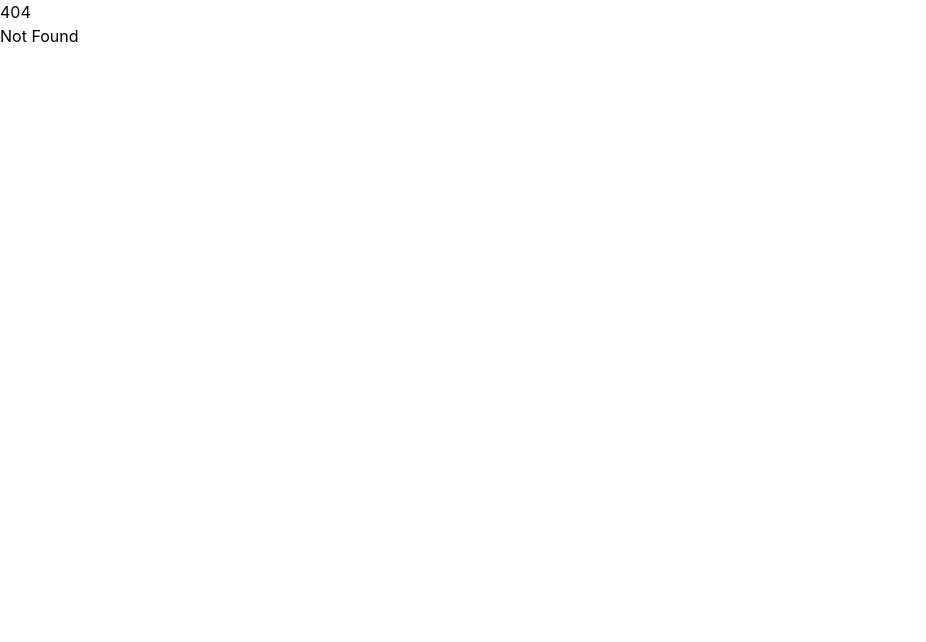
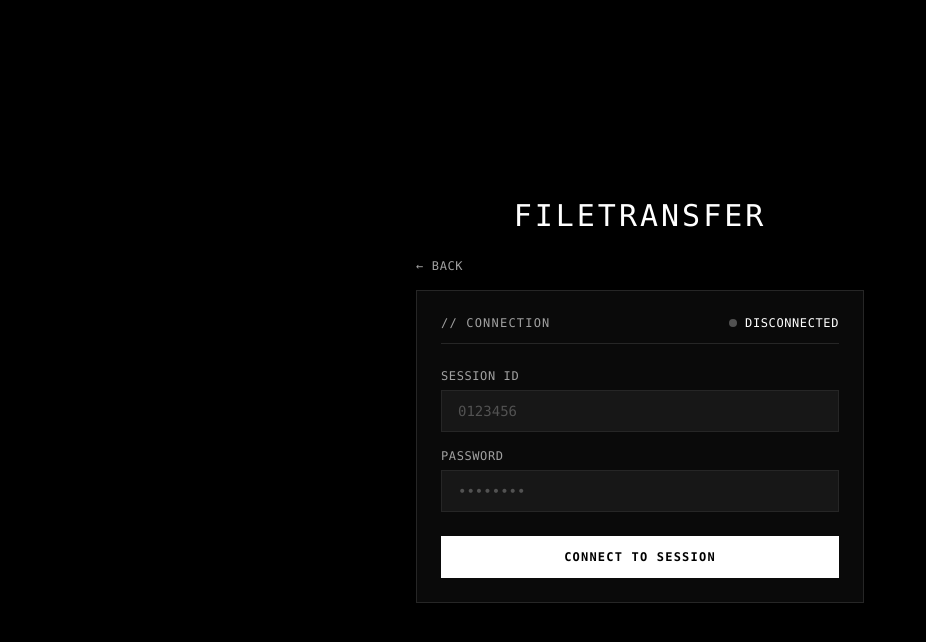
Before and after one commit to DomenOnassis/FileTransfer, a SvelteKit app in the folder client/: page /connect in a window 1280 px wide. Before the commit this address had no page. Shown: the top 642 px of the page, without its empty margins (0-926 px from the left). Built offline with nearby package versions, Linux system fonts and the light colour scheme.

Commit message:
feat: created connect page

```diff
--- /dev/null
+++ b/client/src/routes/connect/+page.svelte
@@ -0,0 +1,189 @@
+<script lang="ts">
+  let sessionIdInput = $state("");
+  let sessionPwdInput = $state("");
+  let isConnecting = $state(false);
+  let isConnected = $state(false);
+  let savePath = $state("");
+  let incomingFiles = $state<Array<{ name: string; size: string; status: string; progress: number }>>([]);
+
+  function handleConnect(e: SubmitEvent) {
+    e.preventDefault();
+    if (!sessionIdInput || !sessionPwdInput) return;
+
+    isConnecting = true;
+
+    // TODO: Initiate WebSockets handshake & host approval request
+    setTimeout(() => {
+      isConnecting = false;
+      isConnected = true;
+    }, 1500);
+  }
+
+  function disconnect() {
+    isConnected = false;
+    isConnecting = false;
+    sessionIdInput = "";
+    sessionPwdInput = "";
+  }
+</script>
+
+<main class="min-h-screen bg-black text-neutral-100 flex flex-col items-center justify-center p-4">
+
+  <h1 class="text-3xl font-mono tracking-widest uppercase mb-6 text-white">
+    FileTransfer
+  </h1>
+
+  <!-- Back Button -->
+  <div class="w-full max-w-md flex justify-start mb-4">
+    <a
+      href="/"
+      class="inline-flex items-center gap-2 text-xs font-mono uppercase tracking-wider text-neutral-400 hover:text-white transition-colors"
+    >
+      <span>←</span>
+      <span>Back</span>
+    </a>
+  </div>
+
+  <div class="w-full max-w-md bg-neutral-950 border border-neutral-800 rounded-none p-6 shadow-2xl space-y-6">
+
+    <!-- Status Indicator -->
+    <div class="flex items-center justify-between border-b border-neutral-800 pb-3">
+      <span class="text-xs font-mono uppercase tracking-widest text-neutral-400">
+        // Connection
+      </span>
+      <div class="flex items-center gap-2">
+        <span class={`w-2 h-2 rounded-full ${isConnected ? 'bg-white' : isConnecting ? 'bg-amber-400 animate-ping' : 'bg-neutral-600'}`}></span>
+        <span class="text-xs font-mono uppercase tracking-wider text-white">
+          {isConnected ? 'Connected to Host' : isConnecting ? 'Awaiting Approval...' : 'Disconnected'}
+        </span>
+      </div>
+    </div>
+
+    {#if !isConnected && !isConnecting}
+      <!-- Connection Form -->
+      <form onsubmit={handleConnect} class="w-full space-y-4">
+        <div class="w-full flex flex-col gap-1.5 text-left">
+          <label for="session-id" class="text-xs font-mono tracking-wider uppercase text-neutral-400 block">
+            Session ID
+          </label>
+          <input
+            type="text"
+            id="session-id"
+            bind:value={sessionIdInput}
+            placeholder="0123456"
+            class="w-full box-border px-4 py-2.5 bg-neutral-900 border border-neutral-800 rounded-none font-mono text-sm text-white placeholder-neutral-600 focus:outline-none focus:border-neutral-500 caret-white transition-colors"
+            required
+          />
+        </div>
+
+        <div class="w-full flex flex-col gap-1.5 text-left">
+          <label for="session-pwd" class="text-xs font-mono tracking-wider uppercase text-neutral-400 block">
+            Password
+          </label>
+          <input
+            type="password"
+            id="session-pwd"
+            bind:value={sessionPwdInput}
+            placeholder="••••••••"
+            class="w-full box-border px-4 py-2.5 bg-neutral-900 border border-neutral-800 rounded-none font-mono text-sm text-white placeholder-neutral-600 focus:outline-none focus:border-neutral-500 caret-white transition-colors"
+            required
+          />
+        </div>
+
+        <button
+          type="submit"
+          class="w-full bg-white text-black border border-white font-mono text-xs uppercase tracking-widest py-3 font-bold hover:bg-neutral-200 transition-colors cursor-pointer mt-2"
+        >
+          Connect to Session
+        </button>
+      </form>
+    {:else if isConnecting}
+      <!-- Waiting / Handshake State -->
+      <div class="py-8 space-y-4 text-center">
+        <div class="text-xs font-mono text-neutral-400 uppercase tracking-widest animate-pulse">
+          Connecting to {sessionIdInput}...
+        </div>
+        <p class="text-xs font-mono text-neutral-500">
+          Waiting for host to accept your connection request.
+        </p>
+        <button
+          onclick={disconnect}
+          class="bg-neutral-900 border border-neutral-800 text-neutral-400 font-mono text-xs uppercase tracking-wider px-4 py-2 hover:bg-neutral-800 hover:text-white transition-colors"
+        >
+          Cancel
+        </button>
+      </div>
+    {:else}
+      <!-- Connected Receiver State -->
+      <div class="space-y-6">
+
+        <!-- Save Location Selector -->
+        <div class="space-y-2">
+          <span class="text-xs font-mono uppercase tracking-widest text-neutral-400 block">
+            // Save Destination
+          </span>
+          <div class="flex gap-2 w-full">
+            <input
+              type="text"
+              bind:value={savePath}
+              placeholder="Select folder..."
+              readonly
+              class="flex-1 px-3 py-2 bg-neutral-900 border border-neutral-800 font-mono text-xs text-white placeholder-neutral-600 focus:outline-none"
+            />
+            <button
+              type="button"
+              class="bg-neutral-900 border border-neutral-800 text-white font-mono text-xs uppercase px-3 py-2 hover:bg-neutral-800"
+            >
+              Browse
+            </button>
+          </div>
+        </div>
+
+        <!-- Incoming Files Receiver Stream -->
+        <div class="space-y-2">
+          <span class="text-xs font-mono uppercase tracking-widest text-neutral-400 block">
+            // Incoming Files
+          </span>
+
+          {#if incomingFiles.length === 0}
+            <div class="p-6 bg-neutral-900/40 border border-neutral-800 text-center text-xs font-mono text-neutral-500 uppercase">
+              Ready to receive files...
+            </div>
+          {:else}
+            <div class="space-y-2 max-h-48 overflow-y-auto">
+              {#each incomingFiles as file}
+                <div class="p-2.5 bg-neutral-900 border border-neutral-800 text-xs font-mono space-y-2">
+                  <div class="flex items-center justify-between">
+                    <span class="truncate max-w-45 text-neutral-200">{file.name}</span>
+                    <span class="text-neutral-500">{file.size}</span>
+                  </div>
+
+                  <div class="space-y-1">
+                    <div class="flex justify-between text-[10px] text-neutral-400 uppercase">
+                      <span>{file.status}</span>
+                      <span>{file.progress}%</span>
+                    </div>
+                    <div class="w-full bg-neutral-950 border border-neutral-800 h-1.5">
+                      <div class="bg-white h-full transition-all duration-200" style="width: {file.progress}%"></div>
+                    </div>
+                  </div>
+                </div>
+              {/each}
+            </div>
+          {/if}
+        </div>
+
+        <!-- Disconnect Action -->
+        <button
+          onclick={disconnect}
+          class="w-full bg-neutral-950 text-neutral-400 border border-neutral-800 font-mono text-xs uppercase tracking-widest py-2.5 hover:bg-neutral-900 hover:text-white transition-colors cursor-pointer"
+        >
+          Disconnect
+        </button>
+
+      </div>
+    {/if}
+
+  </div>
+
+</main>
```
